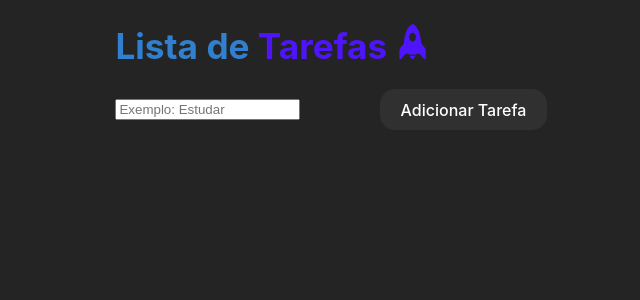
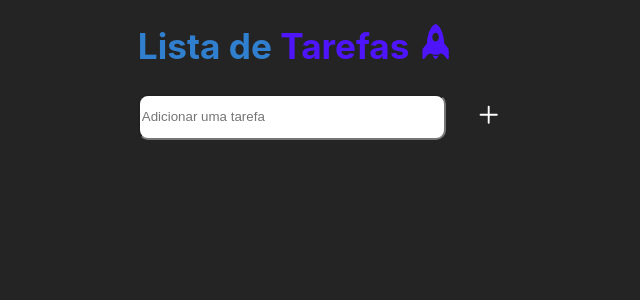
Before and after one commit to jeffmmartins/lista-de-tarefas, a React (Vite) app in the folder lista-de-tarefas/: page / in a window 1280 px wide. Shown: the top 300 px of the page, without its empty margins (309-949 px from the left). Built offline with nearby package versions, Linux system fonts and the light colour scheme.

Commit message:
style: formatação input finalizada

```diff
--- a/lista-de-tarefas/src/components/NewToDoForm/index.jsx
+++ b/lista-de-tarefas/src/components/NewToDoForm/index.jsx
@@ -2,6 +2,7 @@ import { useContext } from "react";
 import { ListaTarefaContext } from "../../context/ToDos";
 import ToDo from "../ToDo";
 import style from "../style/NewToDoForm.module.css"
+import { GoPlus } from "react-icons/go";
 
 const NewToDoForm = () => {
   const { tarefas, infoForm, register, handleSubmit, removerTarefa } =
@@ -12,10 +13,10 @@ const NewToDoForm = () => {
       <form className={style.container} onSubmit={handleSubmit(infoForm)}>
         <input
           type="text"
-          placeholder="Exemplo: Estudar"
+          placeholder="Adicionar uma tarefa"
           {...register("tarefa")}
         />
-        <button>Adicionar Tarefa</button>
+        <button className={style.button}><GoPlus className={style.icon}/></button>
       </form>
       <ToDo tarefas={tarefas} removerTarefa={removerTarefa} />
     </div>
--- a/lista-de-tarefas/src/components/style/NewToDoForm.module.css
+++ b/lista-de-tarefas/src/components/style/NewToDoForm.module.css
@@ -2,6 +2,21 @@
     display: flex;
     justify-content: center;
     align-items: center;
-    gap: 5rem;
+    gap: 0.5rem;
     margin-bottom: 2rem;
 }
+
+.button{
+    background-color: #242424;
+}
+
+input{
+    width: 300px;
+    height: 40px;
+    border-radius: 10px;
+}
+
+.icon{
+    width: 30px;
+    height: 30px;
+}
```
